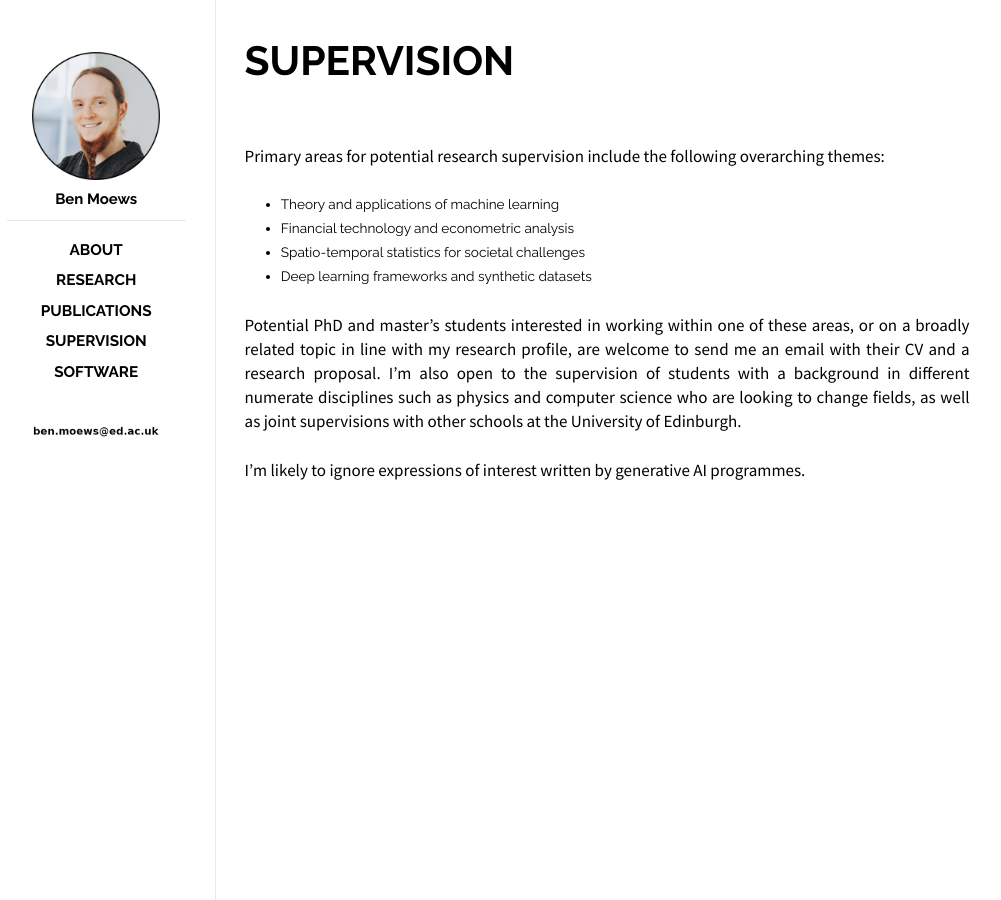
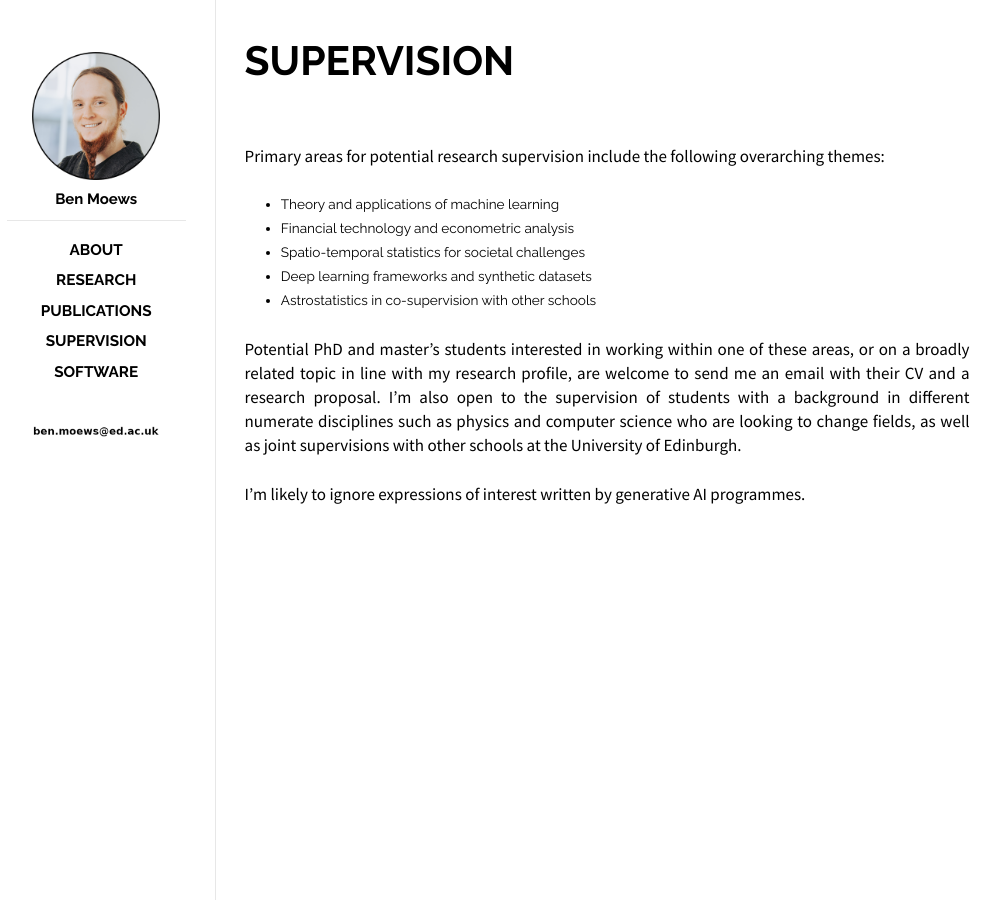
Before and after one commit to moews/moews.github.io, a Jekyll site: the page built from _posts/2017-03-25-supervision.md, in a window 1280 px wide. Shown: the whole page, without its empty margins (143-1144 px from the left). Built offline with Jekyll 4.4.1, drawn with Linux system fonts in a browser that asks for light colours.

Commit message:
Update 2017-03-25-supervision.md

```diff
--- a/_posts/2017-03-25-supervision.md
+++ b/_posts/2017-03-25-supervision.md
@@ -50,6 +50,7 @@ Primary areas for potential research supervision include the following overarchi
 * Financial technology and econometric analysis
 * Spatio-temporal statistics for societal challenges
 * Deep learning frameworks and synthetic datasets
+* Astrostatistics in co-supervision with other schools
 
 <div style="height:25px;font-size:1px;">&nbsp;</div>
 
```
